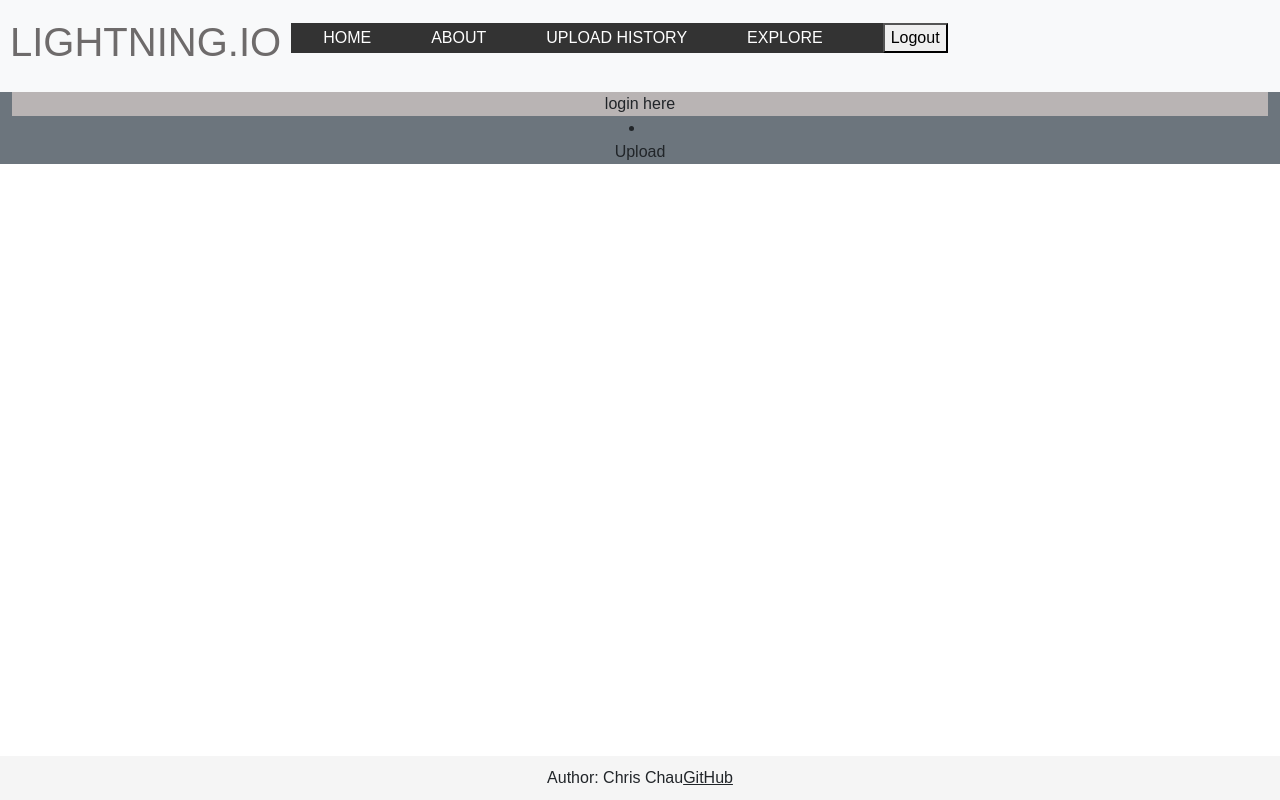
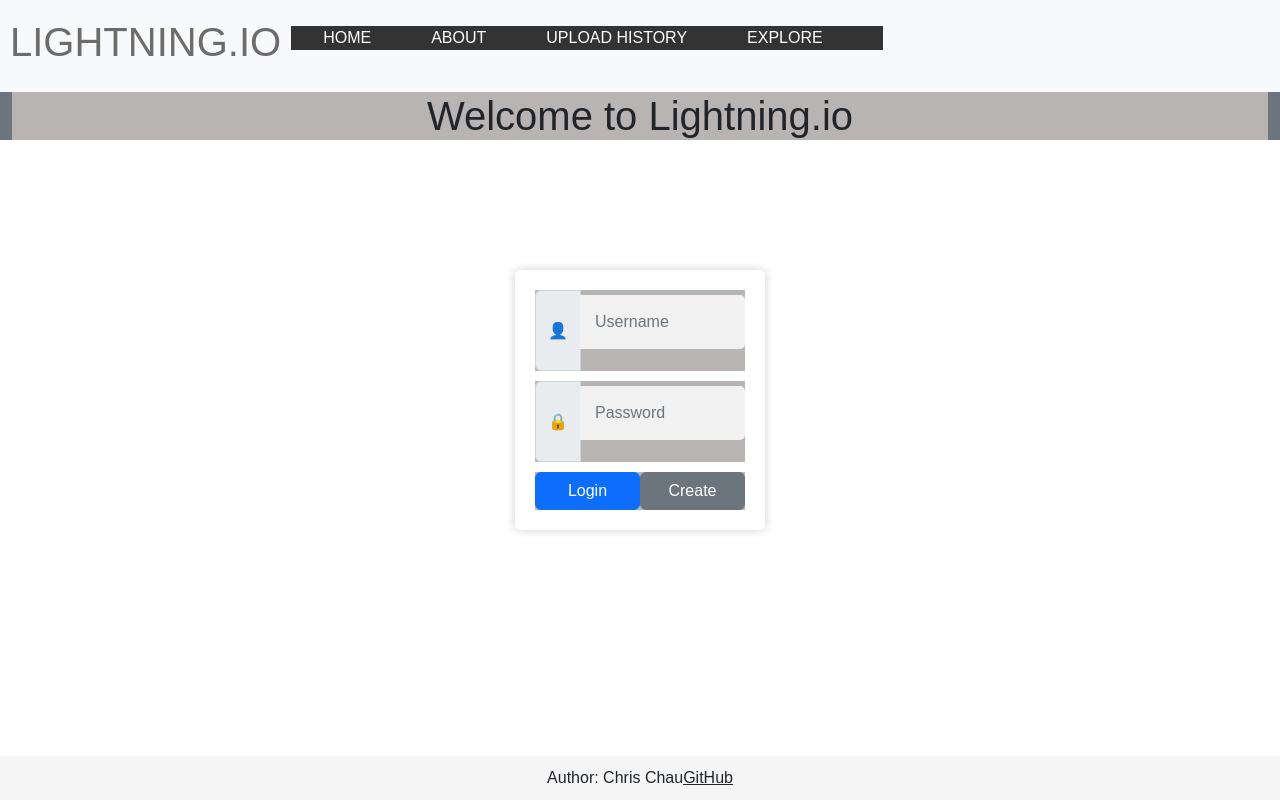
Before and after one commit to ChrisChauyh/Lightning.io-FileTransferApp-, a React (Create React App) app: page / in a window 1280 px wide. Built offline with nearby package versions, Linux system fonts and the light colour scheme.

Commit message:
tested first api use 3

```diff
--- a/src/App.js
+++ b/src/App.js
@@ -1,24 +1,56 @@
 import './App.css';
 import 'bootstrap/dist/css/bootstrap.min.css';
-import React from "react";
-import { BrowserRouter, NavLink, Route, Routes } from "react-router-dom";
-import { About } from "./about/about";
-import { Generate } from "./generate/generate";
-import { History } from "./history/history";
-import { Upload } from "./upload/upload";
-import { Explore } from "./explore/explore";
-import { Login } from "./login/login";
+import React, {useEffect} from "react";
+import {BrowserRouter, NavLink, Route, Routes} from "react-router-dom";
+import {About} from "./about/about";
+import {Generate} from "./generate/generate";
+import {History} from "./history/history";
+import {Explore} from "./explore/explore";
+import {Login} from "./login/login";
+import {AuthState} from "./login/authState";
+import Button from "react-bootstrap/Button";
 
 function Home() {
     if (localStorage.getItem("username") == null) {
-        return <Login />;
+        return <Login/>;
     }
 
     return null; // or return any other component you want to render for authenticated users
 }
 
+function logout() {
+    fetch(`/api/auth/logout`, {
+        method: 'post',
+    }).then(() => {
+        localStorage.removeItem('userName');
+        window.location.href = '';
+    });
+}
 
 function App() {
+    const [userName, setUserName] = React.useState(localStorage.getItem("username") || "");
+    const [authState, setAuthState] = React.useState(AuthState.Unknown);
+
+
+    React.useEffect(() => {
+            if (userName) {
+                fetch(`/api/user/${userName}`)
+                    .then((res) => {
+                        if (res.status === 200) {
+                            return res.json();
+                        }
+                    })
+                    .then((user) => {
+                        const state = user?.authenticated ? AuthState.Authenticated : AuthState.Unauthenticated;
+                        setAuthState(state);
+                    })
+
+
+            } else {
+                setAuthState(AuthState.Unauthenticated);
+            }
+        }
+        , [userName]);
     return (
         <BrowserRouter>
             <div>
@@ -28,31 +60,42 @@ function App() {
                             <a className="nav-link" href="index.html">Lightning.io</a>
                         </h1>
                         <ul className="menu">
-                            <li><NavLink className="nav-link" to='/'>Home</NavLink></li>
+                            <li><NavLink className="nav-link" to=''>Home</NavLink></li>
                             <li><NavLink className="nav-link" to='about'>About</NavLink></li>
                             <li><NavLink className="nav-link" to='history'>Upload history</NavLink></li>
                             <li><NavLink className="nav-link" to='explore'>Explore</NavLink></li>
-                            <div id="user-actions">
-                                <div id="playerName"></div>
-                                <button type="button" className="register" onClick="logout()">
-                                    Logout
-                                </button>
-                            </div>
+
+                            {authState === AuthState.Authenticated && (
+                                <div id="user-actions">
+                                    <div id="playerName"></div>
+
+                                    <Button variant="primary" className="register" onClick={() => {
+                                        logout();
+                                    }
+                                    }>Logout</Button>
+                                </div>
+                            )}
                         </ul>
                     </nav>
                 </header>
 
                 <Routes>
-                    <Route path='/' element={localStorage.getItem("username") != null ? <NotFound /> : <Login />} />
-                    <Route path='/index' element={<Home />} />
-                    <Route path='/about' element={<About />} />
-                    <Route path='/upload' element={<Upload />} />
-                    <Route path='/explore' element={<Explore />} />
-                    <Route path='/history' element={<History />} />
-                    <Route path='/generate' element={<Generate />} />
-                    <Route path='*' element={<NotFound />} />
+                    <Route path='/' element={
+                        <Login userName={userName}
+                               authState={authState}
+                               onAuthChange={(userName, authState) => {
+                                   setUserName(userName);
+                                   setAuthState(authState);
+                               }}
+                        />}
+                           exact
+                    />
+                    <Route path='/about' element={<About/>}/>
+                    <Route path='/explore' element={<Explore/>}/>
+                    <Route path='/history' element={<History/>}/>
+                    <Route path='/generate' element={<Generate/>}/>
+                    <Route path='*' element={<NotFound/>}/>
                 </Routes>
-
 
 
                 <div className="footer">
--- /dev/null
+++ b/src/login/authState.js
@@ -0,0 +1,9 @@
+export class AuthState{
+    static Unknown = new AuthState('unknowm')
+    static Authenticated = new AuthState('authenticated')
+    static Unauthenticated = new AuthState('unauthenticated')
+
+    constructor(name){
+        this.name = name
+    }
+}
--- /dev/null
+++ b/src/login/authenticated.jsx
@@ -0,0 +1,38 @@
+import React from "react";
+import Button from "react-bootstrap/Button";
+import {NavLink, useNavigate} from "react-router-dom";
+
+export function Authenticated(props) {
+    const navigate = useNavigate();
+
+    return (
+        <div className="form-container">
+            <form action="/upload" method="post" encType="multipart/form-data">
+                <div className="form-row">
+                    <div id="dropzone">
+                        <p>Drag and drop files here or click to select files.</p>
+                        <input type="file" id="fileInput" name="file" />
+                        <div id="file-name" name="filename"></div>
+                        <input id="playerNameReference" name="email" />
+                        <input id="file-namereference" name="filenametext" />
+                        <input id="textinputReference" name="textinput" />
+                    </div>
+                    <div className="input-holder">
+            <textarea
+                rows="10"
+                className="form-control"
+                id="text-area"
+                placeholder="Please type any text you want......"
+                style={{ height: "100px" }} // Fix: use double curly braces to pass a JavaScript object for style
+                wrap="soft"
+            ></textarea>
+                    </div>
+                </div>
+                <Button variant="primary" type="submit" className="btn btn-primary">
+                    Submit
+                </Button>
+                <NavLink className="nav-link" to='/generate'>Generate</NavLink>
+            </form>
+        </div>
+    );
+}
--- a/src/login/login.jsx
+++ b/src/login/login.jsx
@@ -1,11 +1,24 @@
+import React from "react";
+import {Unauthenticated} from "./unauthenticated";
+import {Authenticated} from "./authenticated";
+import {AuthState} from "./authState";
 
-import React from "react";
-import {NavLink} from "react-router-dom";
-export function Login() {
-  return (
-      <main className='container-fluid bg-secondary text-center'>
-          <div>login here</div>
-          <li><NavLink className="nav-link" to='upload'>Upload</NavLink></li>
+export function Login({userName, authState, onAuthChange}) {
+    return (
+        <main className='container-fluid bg-secondary text-center'>
+            <div>
+                {authState !== AuthState.Unknown && <h1>Welcome to Lightning.io</h1>}
+                {authState === AuthState.Authenticated && (
+                    <Authenticated userName={userName}
+                                   onlogout={() => onAuthChange(userName, AuthState.Unauthenticated)}/>
+                )}
+                {authState === AuthState.Unauthenticated && (
+                    <Unauthenticated userName={userName} onlogin={(loginUserName) => {
+                        onAuthChange(loginUserName, AuthState.Authenticated);
+                    }}
+                    />
+                )}
+            </div>
         </main>
-  );
+    );
 }
--- /dev/null
+++ b/src/login/messageDialog.jsx
@@ -0,0 +1,19 @@
+import React  from "react";
+import Button from "react-bootstrap/Button";
+import Modal from "react-bootstrap/Modal";
+
+export function MessageDialog(props) {
+    return (
+        <Modal show={props.message !== null} onHide={props.onHide}>
+            <Modal.Header closeButton>
+                <Modal.Title>Message</Modal.Title>
+            </Modal.Header>
+            <Modal.Body>
+                {props.message}
+            </Modal.Body>
+            <Modal.Footer>
+                <Button variant="secondary" onClick={props.onHide}>Close</Button>
+            </Modal.Footer>
+        </Modal>
+    );
+}
--- /dev/null
+++ b/src/login/unauthenticated.jsx
@@ -0,0 +1,62 @@
+import {useState} from "react";
+import Button from "react-bootstrap/Button";
+import {MessageDialog} from "./messageDialog";
+
+export function Unauthenticated(props){
+    const [userName, setUserName] = useState(props.userName);
+    const [password, setPassword] = useState("");
+    const [showMessageDialog, setShowMessageDialog] = useState(null);
+    async function loginUser() {
+        await loginOrCreate(`/api/auth/login`);
+    }
+    async function createUser() {
+        await loginOrCreate(`/api/auth/create`);
+    }
+    function logout() {
+        fetch(`/api/auth/logout`, {
+            method: 'delete',
+        }).then(() => {
+            localStorage.removeItem('userName');
+            props.onlogout();
+        });
+    }
+    async function loginOrCreate(endpoint) {
+
+        const response = await fetch(endpoint, {
+            method: 'post',
+            body: JSON.stringify({ email: userName, password: password }),
+            headers: {
+                'Content-type': 'application/json; charset=UTF-8',
+            },
+        });
+
+        if (response?.status === 200) {
+            localStorage.setItem('userName', userName);
+            props.onlogin(userName);
+        } else {
+            const body = await response.json();
+            setShowMessageDialog( `⚠ Error: ${body.msg}`);
+        }
+    }
+    return (
+        <div className="login">
+
+            <div id="loginControls" className="login-container">
+                <div className="input-group">
+                    <span className="input-group-text">👤</span>
+                    <input className="form-control" type="text" id="userName" placeholder="Username"/>
+                </div>
+                <div className="input-group">
+                    <span className="input-group-text">🔒</span>
+                    <input className="form-control" type="password" id="userPassword" placeholder="Password"/>
+                </div>
+                <div className="modal-body"></div>
+                <div className="button-group">
+                    <Button variant="primary" onClick={loginUser}>Login</Button>
+                    <Button variant="secondary" onClick={createUser}>Create</Button>
+                </div>
+                <MessageDialog message={showMessageDialog} onHide={() => setShowMessageDialog(null)}/>
+            </div>
+        </div>
+    )
+}
--- a/src/upload/upload.jsx
+++ /dev/null
@@ -1,13 +0,0 @@
-import React from "react";
-import { NavLink } from "react-router-dom";
-
-export function Upload() {
-    return (
-        <main className='container-fluid bg-secondary text-center'>
-            <div>upload here</div>
-            <li>
-                <NavLink className="nav-link" to='/generate'>Generate</NavLink>
-            </li>
-        </main>
-    );
-}
```
Also changed, not shown: 1 other file (tests, documents, lock files or other folders).
